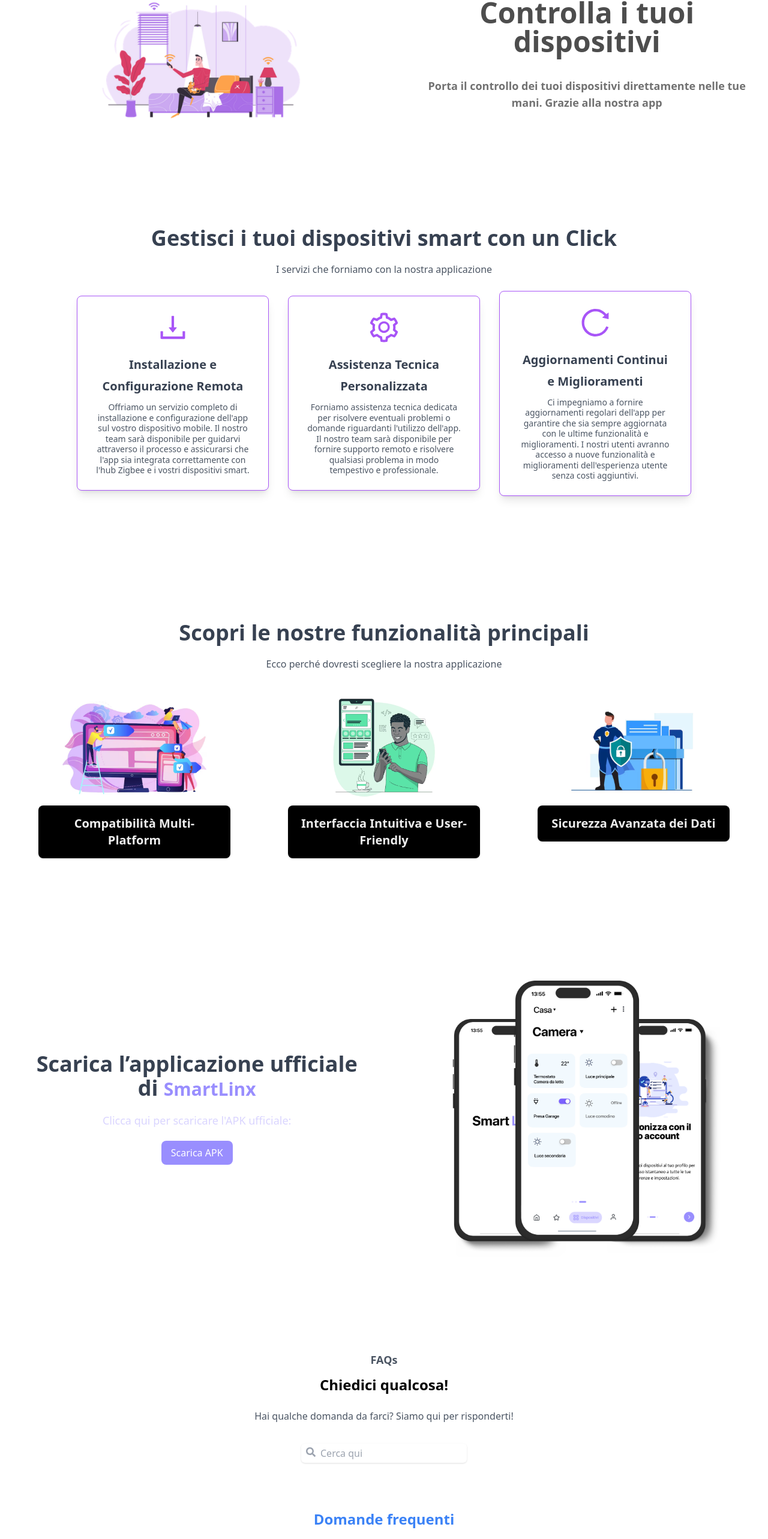
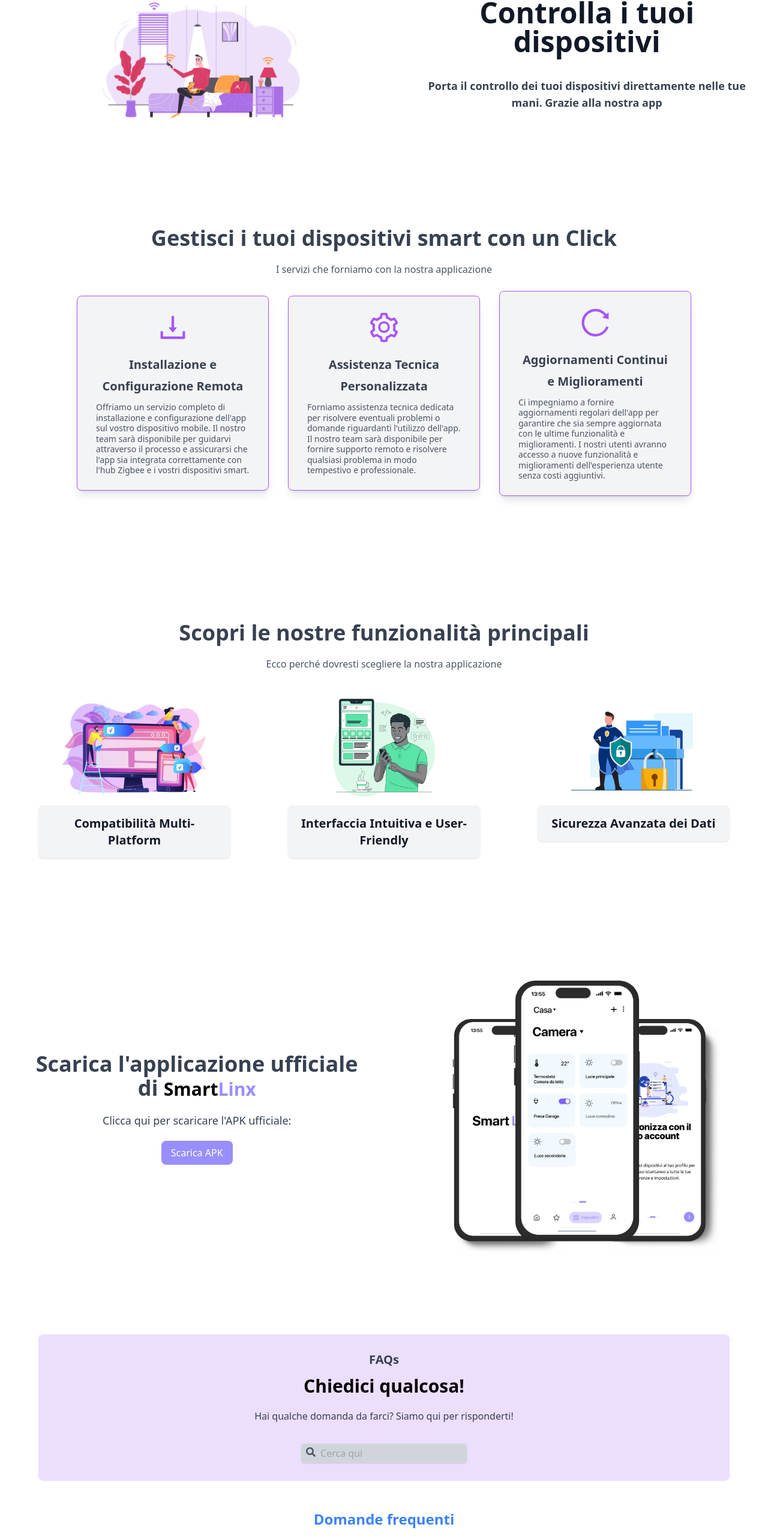
Before and after one commit to NinoZullo05/SmartLinx-website, a React (Create React App) app: page / in a window 1280 px wide. Shown: the part 171-2737 px from the top of the page at 60% size. Built offline with nearby package versions, Linux system fonts and the light colour scheme.

Commit message:
Added dark mode feature.

```diff
--- a/src/App.js
+++ b/src/App.js
@@ -1,17 +1,17 @@
-import React from 'react';
+import React from "react";
 
-import NavBar from './Components/NavBar';
-import Home from './Components/Home';
-import Servizi from './Components/Servizi';
-import Feature from './Components/Feature';
-import Download from './Components/Download';
-import FAQ from './Components/FAQ';
-import FAQGrid from './Components/FAQGrid';
-import Footer from './Components/Footer';
+import NavBar from "./Components/NavBar";
+import Home from "./Components/Home";
+import Servizi from "./Components/Servizi";
+import Feature from "./Components/Feature";
+import Download from "./Components/Download";
+import FAQ from "./Components/FAQ";
+import FAQGrid from "./Components/FAQGrid";
+import Footer from "./Components/Footer";
 
-function App () {
+function App() {
   return (
-    <div>
+    <div className="bg-white dark:bg-gray-900">
       <NavBar />
       <Home />
       <Servizi />
@@ -20,7 +20,6 @@ function App () {
       <FAQ />
       <FAQGrid />
       <Footer />
-
     </div>
   );
 }
--- a/src/Components/Download.jsx
+++ b/src/Components/Download.jsx
@@ -1,25 +1,40 @@
-import React from 'react';
-import DownloadImage from '../images/Download.png';
-import ParallaxTilt from 'react-parallax-tilt';
-import '../stili/FontStyle.css';
+import React from "react";
+import DownloadImage from "../images/Download.png";
+import ParallaxTilt from "react-parallax-tilt";
+import "../stili/FontStyle.css";
 
 const Download = () => (
-  <div className='mb-32 mt-10 flex justify-center items-center dark:bg-dark_background bg-light_background' id="download">
-    <div className='w-auto mx-auto text-center flex flex-col md:flex-row mt-20'>
-      <div className='md:w-1/2 md:pr-4 md:pl-8 ml-3 mr-3 flex justify-center items-center'>
+  <div
+    className="mb-32 mt-10 flex justify-center items-center bg-inherit"
+    id="download"
+  >
+    <div className="w-auto mx-auto text-center flex flex-col md:flex-row mt-20">
+      <div className="md:w-1/2 md:pr-4 md:pl-8 ml-3 mr-3 flex justify-center items-center">
         <div>
-          <h1 className="text-4xl font-bold dark:text-onSurfaceVariant text-light_primary mb-5">
-            <span className="font-SFProDisplayBlackItalic text-4xl text-gray-700">Scarica l’applicazione ufficiale di </span>
-            <span className='font-bold text-3xl dark:dark_primary text-light_primary' >Smart</span>
-            <span className='font-bold text-3xl dark:text-dark_primary text-[#998EFE]'>Linx</span>
+          <h1 className="text-4xl font-bold dark:text-onSurfaceVariant text-[#998EFE] mb-5">
+            <span className="font-SFProDisplayBlackItalic text-4xl text-gray-700 dark:text-gray-100">
+              Scarica l&apos;applicazione ufficiale di{" "}
+            </span>
+            <span className="font-bold text-3xl text-black dark:text-white">
+              Smart
+            </span>
+            <span className="font-bold text-3xl">Linx</span>
           </h1>
-          <p className='text-lg mb-5 text-light_secondary dark:text-dark_secondary'>Clicca qui per scaricare l'APK ufficiale:</p>
-          <button className="bg-light_primary text-white px-4 py-2 rounded-lg hover:bg-light_secondary focus:outline-none focus:bg-light_secondary mb-4">Scarica APK</button>
+          <p className="text-lg mb-5 text-gray-700 dark:text-gray-300">
+            Clicca qui per scaricare l'APK ufficiale:
+          </p>
+          <button className="text-white px-4 py-2 rounded-lg bg-[#998EFE] hover:bg-[#998EFE]/60 focus:outline-none focus:bg-[#998EFE]/50 mb-4">
+            Scarica APK
+          </button>
         </div>
       </div>
-      <div className='md:w-1/2 md:pl-8 mt-5 mr-3 ml-3 flex justify-center items-center'>
+      <div className="md:w-1/2 md:pl-8 mt-5 mr-3 ml-3 flex justify-center items-center">
         <ParallaxTilt>
-          <img src={DownloadImage} alt="Download" className='max-w-[250px] md:max-w-[450px] mx-auto' />
+          <img
+            src={DownloadImage}
+            alt="Download"
+            className="max-w-[250px] md:max-w-[450px] mx-auto"
+          />
         </ParallaxTilt>
       </div>
     </div>
--- a/src/Components/FAQ.jsx
+++ b/src/Components/FAQ.jsx
@@ -1,30 +1,45 @@
-import React from 'react';
-import { Link } from 'react-scroll';
-import { FaSearch } from 'react-icons/fa';
+import React from "react";
+import { Link } from "react-scroll";
+import { FaSearch } from "react-icons/fa";
 
 function FAQ() {
   return (
-    <div className='dark:bg-dark_background bg-light_background'>
-      <div className="mx-6 lg:mx-16 xl:mx-16 mt-5 mb-2 py-7 dark:bg-dark_background bg-light_background bg-opacity-20 rounded-lg text-left lg:px-6 xl:px-8 flex flex-col justify-start items-center gap-8 sm:mx-4" id="faq">
+    <>
+      <div
+        className="bg-[#9E5CF6] mx-6 lg:mx-16 xl:mx-16 mt-5 mb-2 py-7 bg-opacity-20 rounded-lg text-left lg:px-6 xl:px-8 flex flex-col justify-start items-center gap-8 sm:mx-4"
+        id="faq"
+      >
         <div className="h-auto w-full px-4 flex flex-col justify-start items-center gap-4">
           <div className="h-16 w-full flex flex-col justify-start items-center gap-3">
-            <h1 className="text-gray-600 dark:text-gray-400 text-lg font-semibold">FAQs</h1>
-            <h2 className="text-black dark:text-white text-2xl font-semibold">Chiedici qualcosa!</h2>
+            <h1 className="text-gray-700 dark:text-gray-300 text-xl font-semibold">
+              FAQs
+            </h1>
+            <h2 className="text-black dark:text-gray-100 text-3xl font-semibold">
+              Chiedici qualcosa!
+            </h2>
           </div>
         </div>
-        <p className="w-full text-gray-600 dark:text-gray-400 text-base font-normal text-center">Hai qualche domanda da farci? Siamo qui per risponderti!</p>
+        <p className="w-full text-gray-700 dark:text-gray-300 text-base font-normal text-center">
+          Hai qualche domanda da farci? Siamo qui per risponderti!
+        </p>
 
         <div className="h-9 w-1/4 flex justify-center items-center relative">
-          <FaSearch className="absolute left-2 top-2 text-gray-400 dark:text-gray-300" />
-          <input type="text" placeholder="Cerca qui" className="w-full lg:max-w-lg mx-auto lg:mx-0 px-2 py-1 pl-8 bg-white dark:bg-dark_primaryContainer text-gray-900 dark:text-gray-100 rounded-md shadow" />
+          <FaSearch className="absolute left-2 top-2 text-gray-600 dark:text-gray-300" />
+          <input
+            type="text"
+            placeholder="Cerca qui"
+            className="w-full lg:max-w-lg mx-auto lg:mx-0 px-2 py-1 pl-8 bg-gray-300 dark:bg-gray-700 text-gray-900 dark:text-gray-100 rounded-md shadow"
+          />
 
-          <Link to="faq" smooth={true} duration={500} className="cursor-pointer">
-          </Link>
-
+          <Link
+            to="faq"
+            smooth={true}
+            duration={500}
+            className="cursor-pointer"
+          ></Link>
         </div>
-
       </div>
-    </div>
+    </>
   );
 }
 
--- a/src/Components/Feature.jsx
+++ b/src/Components/Feature.jsx
@@ -1,38 +1,44 @@
-import React from 'react';
-import { Link } from 'react-scroll';
-import '../stili/FontStyle.css';
-import Feature1 from '../images/Feature1.png';
-import Feature2 from '../images/Feature2.png';
-import Feature3 from '../images/Feature3.png';
+import React from "react";
+import { Link } from "react-scroll";
+import "../stili/FontStyle.css";
+import Feature1 from "../images/Feature1.png";
+import Feature2 from "../images/Feature2.png";
+import Feature3 from "../images/Feature3.png";
 
 const Feature = () => {
   const featureItems = [
-    { imageSrc: Feature1, title: 'Compatibilità Multi-Platform' },
-    { imageSrc: Feature2, title: 'Interfaccia Intuitiva e User-Friendly' },
-    { imageSrc: Feature3, title: 'Sicurezza Avanzata dei Dati' }
+    { imageSrc: Feature1, title: "Compatibilità Multi-Platform" },
+    { imageSrc: Feature2, title: "Interfaccia Intuitiva e User-Friendly" },
+    { imageSrc: Feature3, title: "Sicurezza Avanzata dei Dati" },
   ];
 
   return (
     <>
-
       <div className="text-center mb-8 mt-52 dark:text-white" id="feature">
-        <h1 className="text-4xl font-bold text-gray-700 dark:text-gray-400 mb-5">
-          <Link
-            to="feature"
-            smooth={true}
-            duration={500}
-          >
+        <h1 className="text-4xl font-bold text-gray-700 dark:text-gray-100 mb-5">
+          <Link to="feature" smooth={true} duration={500}>
             Scopri le nostre funzionalità principali
           </Link>
         </h1>
-        <h2 className="text-base font-medium text-gray-600 dark:text-gray-400">Ecco perché dovresti scegliere la nostra applicazione</h2>
+        <h2 className="text-base font-medium text-gray-600 dark:text-gray-300">
+          Ecco perché dovresti scegliere la nostra applicazione
+        </h2>
       </div>
       <div className="flex flex-wrap justify-center items-center gap-8">
         {featureItems.map((feature, index) => (
-          <div key={index} className="w-96 h-80 flex-col justify-start items-center inline-flex">
-            <img className="w-auto h-48" src={feature.imageSrc} alt={feature.title} />
-            <div className="p-4 bg-light_secondaryContainer dark:bg-dark_secondaryContainer rounded-lg shadow flex-col justify-start items-center gap-4 flex">
-              <div className="w-72 text-center text-light_onSurface dark:text-dark_onSurface text-xl font-semibold leading-7">{feature.title}</div>
+          <div
+            key={index}
+            className="w-96 h-80 flex-col justify-start items-center inline-flex"
+          >
+            <img
+              className="w-auto h-48"
+              src={feature.imageSrc}
+              alt={feature.title}
+            />
+            <div className="p-4  bg-gray-100 dark:bg-gray-800 rounded-lg shadow flex-col justify-start items-center gap-4 flex">
+              <div className="w-72 text-center text-gray-900 dark:text-gray-300 text-xl font-semibold leading-7">
+                {feature.title}
+              </div>
             </div>
           </div>
         ))}
--- a/src/Components/Home.jsx
+++ b/src/Components/Home.jsx
@@ -1,13 +1,13 @@
-import React, { useState, useEffect } from 'react';
-import onBoarding1 from '../images/onBoarding1.png';
-import onBoarding2 from '../images/onBoarding2.png';
-import onBoarding3 from '../images/onBoarding3.png';
+import React, { useState, useEffect } from "react";
+import onBoarding1 from "../images/onBoarding1.png";
+import onBoarding2 from "../images/onBoarding2.png";
+import onBoarding3 from "../images/onBoarding3.png";
 
 const immagini = [onBoarding1, onBoarding2, onBoarding3];
 const testi = [
-  'Controlla i tuoi dispositivi',
-  'Sincronizza con il tuo account',
-  'Automazione'
+  "Controlla i tuoi dispositivi",
+  "Sincronizza con il tuo account",
+  "Automazione",
 ];
 
 const Hero = () => {
@@ -15,30 +15,36 @@ const Hero = () => {
 
   useEffect(() => {
     const interval = setInterval(() => {
-      impostaIndiceImmagineCorrente(prevIndex => (prevIndex + 1) % immagini.length);
+      impostaIndiceImmagineCorrente(
+        (prevIndex) => (prevIndex + 1) % immagini.length
+      );
     }, 8000);
 
     return () => clearInterval(interval);
   }, []);
 
   return (
-    <div className='mb-32 mt-10 flex justify-center items-center' id="home">
-      <div className='w-auto mx-auto text-center flex flex-col md:flex-row mt-20'>
-        <div className='md:w-1/2 md:pr-4 md:pl-8 ml-5 mr-3'>
+    <div className="mb-32 mt-10 flex justify-center items-center" id="home">
+      <div className="w-auto mx-auto text-center flex flex-col md:flex-row mt-20">
+        <div className="md:w-1/2 md:pr-4 md:pl-8 ml-5 mr-3">
           <img
             src={immagini[indiceImmagineCorrente]}
             alt={`Immagine ${indiceImmagineCorrente + 1}`}
             className="max-w-[450px] w-full h-auto mx-auto fade-in"
           />
         </div>
-        <div className='md:w-1/2 md:pl-8 mt-3 mr-3 ml-3'>
-          <h1 className='text-[#4D4D4D] md:text-5xl sm:text-5xl text-2xl font-bold md:py-4 mb-5 mt-5 ml-5 mr-5'>
+        <div className="md:w-1/2 md:pl-8 mt-3 mr-3 ml-3">
+          <h1 className="text-gray-900 dark:text-gray-100 md:text-5xl sm:text-5xl text-2xl font-bold md:py-4 mb-5 mt-5 ml-5 mr-5">
             {testi[indiceImmagineCorrente]}
           </h1>
-          <p className='md:text-lg text-base font-bold text-[#717171] ml-5 mr-5 mt-3'>
-            {indiceImmagineCorrente === 0 && 'Porta il controllo dei tuoi dispositivi direttamente nelle tue mani. Grazie alla nostra app'}
-            {indiceImmagineCorrente === 1 && 'Connetti i tuoi dispositivi al tuo profilo per avere accesso istantaneo a tutte le tue preferenze e impostazioni.'}
-            {indiceImmagineCorrente === 2 && 'La nostra app ti consente di automatizzare le azioni quotidiane dei tuoi dispositivi. Configura facilmente scenari personalizzati.'}
+          <p className="md:text-lg text-base font-bold text-gray-700 dark:text-gray-300 ml-5 mr-5 mt-3">
+            {indiceImmagineCorrente === 0
+              ? "Porta il controllo dei tuoi dispositivi direttamente nelle tue mani. Grazie alla nostra app"
+              : indiceImmagineCorrente === 1
+              ? "Connetti i tuoi dispositivi al tuo profilo per avere accesso istantaneo a tutte le tue preferenze e impostazioni."
+              : indiceImmagineCorrente === 2
+              ? "La nostra app ti consente di automatizzare le azioni quotidiane dei tuoi dispositivi. Configura facilmente scenari personalizzati."
+              : ""}
           </p>
         </div>
       </div>
--- a/src/Components/NavBar.jsx
+++ b/src/Components/NavBar.jsx
@@ -1,5 +1,5 @@
-import React, { useState, useEffect, useRef } from 'react';
-import { Link } from 'react-scroll';
+import React, { useState, useEffect, useRef } from "react";
+import { Link } from "react-scroll";
 import Immagine from "../images/Logo.png";
 
 const Navbar = () => {
@@ -20,7 +20,7 @@ const Navbar = () => {
       const menuHeight = menuRef.current.offsetHeight;
       menuRef.current.style.marginBottom = `${menuHeight}px /2`;
     } else {
-            menuRef.current.style.marginBottom = '0';
+      menuRef.current.style.marginBottom = "0";
     }
   }, [isMenuOpen]);
 
@@ -29,38 +29,68 @@ const Navbar = () => {
   };
 
   return (
-        <nav className="fixed w-full z-20 top-0 backdrop-filter backdrop-blur-lg bg-opacity-15">
+    <nav className="fixed w-full z-20 top-0 backdrop-filter backdrop-blur-lg bg-opacity-15 bg-inherit">
       <div className="max-w-screen-xl flex flex-wrap items-center justify-between mx-auto p-4">
         <div className="flex items-center space-x-3 rtl:space-x-reverse">
           <img src={Immagine} className="h-8" alt="SmartLinx Logo" />
           <div className="flex-shrink-0">
-                        <span className="font-bold text-3xl text-black">Smart</span>
+            <span className="font-bold text-3xl text-black dark:text-white">
+              Smart
+            </span>
             <span className="font-bold text-3xl text-[#9E5CF6]">Linx</span>
           </div>
         </div>
         <div className="flex md:order-2 space-x-3 md:space-x-0 rtl:space-x-reverse">
-                    <button onClick={toggleMenu} type="button" className="inline-flex items-center p-2 w-10 h-10 justify-center text-sm text-gray-500 rounded-lg md:hidden hover:bg-gray-100 focus:outline-none focus:ring-2 focus:ring-gray-200 dark:text-gray-400 dark:hover:bg-gray-700 dark:focus:ring-gray-600" aria-controls="navbar-sticky" aria-expanded="false">
+          <button
+            onClick={toggleMenu}
+            type="button"
+            className="inline-flex items-center p-2 w-10 h-10 justify-center text-sm text-gray-500 rounded-lg md:hidden hover:bg-gray-100 focus:outline-none focus:ring-2 focus:ring-gray-200 dark:text-gray-400 dark:hover:bg-gray-700 dark:focus:ring-gray-600"
+            aria-controls="navbar-sticky"
+            aria-expanded="false"
+          >
             <span className="sr-only">Apri menu</span>
-                        <svg className="w-5 h-5" aria-hidden="true" xmlns="http://www.w3.org/2000/svg" fill="none" viewBox="0 0 17 14">
-                            <path stroke="currentColor" strokeLinecap="round" strokeLinejoin="round" strokeWidth="2" d="M1 1h15M1 7h15M1 13h15" />
+            <svg
+              className="w-5 h-5"
+              aria-hidden="true"
+              xmlns="http://www.w3.org/2000/svg"
+              fill="none"
+              viewBox="0 0 17 14"
+            >
+              <path
+                stroke="currentColor"
+                strokeLinecap="round"
+                strokeLinejoin="round"
+                strokeWidth="2"
+                d="M1 1h15M1 7h15M1 13h15"
+              />
             </svg>
           </button>
         </div>
-                <div ref={menuRef} className={`items-center justify-between w-full md:flex md:w-auto md:order-1 ${isMenuOpen ? 'block' : 'hidden'}`} id="navbar-sticky">
+        <div
+          ref={menuRef}
+          className={`items-center justify-between w-full md:flex md:w-auto md:order-1 ${
+            isMenuOpen ? "block" : "hidden"
+          }`}
+          id="navbar-sticky"
+        >
           <ul className="flex flex-col p-4 md:p-0 mt-4 font-medium border rounded-lg md:space-x-8 rtl:space-x-reverse md:flex-row md:mt-0 md:border-0 dark:border-gray-700">
-                        {['home', 'servizi', 'feature', 'download', 'faq'].map(section => (
+            {["home", "servizi", "feature", "download", "faq"].map(
+              (section) => (
                 <li key={section}>
                   <Link
                     to={section}
                     smooth={true}
                     activeClass="active"
-                                    className={`block py-2 px-3 text-gray-700 dark:text-gray-700 rounded md:p-0 md:text-[#9E5CF6] cursor-pointer ${activeSection === section ? "bg-[#9E5CF6]" : ""}`}
+                    className={`block py-2 px-3 text-gray-700 dark:text-gray-300 rounded md:p-0 md:text-[#9E5CF6] cursor-pointer ${
+                      activeSection === section ? "bg-[#9E5CF6]" : ""
+                    }`}
                     onSetActive={handleSetActive}
                   >
                     {capitalizeFirstLetter(section)}
                   </Link>
                 </li>
-                        ))}
+              )
+            )}
           </ul>
         </div>
       </div>
--- a/src/Components/Servizi.jsx
+++ b/src/Components/Servizi.jsx
@@ -1,44 +1,63 @@
-import React from 'react';
-import { AiOutlineDownload, AiOutlineSetting, AiOutlineReload } from 'react-icons/ai';
-import '../stili/FontStyle.css';
+import React from "react";
+import {
+  AiOutlineDownload,
+  AiOutlineSetting,
+  AiOutlineReload,
+} from "react-icons/ai";
+import "../stili/FontStyle.css";
 
 const Servizi = () => {
   const serviziData = [
     {
-      Icona: <AiOutlineDownload className="text-purple-500 w-16 h-14 relative" />,
-      Titolo: 'Installazione e Configurazione Remota',
-      Descrizione: 'Offriamo un servizio completo di installazione e configurazione dell\'app sul vostro dispositivo mobile. Il nostro team sarà disponibile per guidarvi attraverso il processo e assicurarsi che l\'app sia integrata correttamente con l\'hub Zigbee e i vostri dispositivi smart.'
+      Icona: (
+        <AiOutlineDownload className="text-purple-500 w-16 h-14 relative" />
+      ),
+      Titolo: "Installazione e Configurazione Remota",
+      Descrizione:
+        "Offriamo un servizio completo di installazione e configurazione dell'app sul vostro dispositivo mobile. Il nostro team sarà disponibile per guidarvi attraverso il processo e assicurarsi che l'app sia integrata correttamente con l'hub Zigbee e i vostri dispositivi smart.",
     },
     {
-      Icona: <AiOutlineSetting className="text-purple-500 w-16 h-14 relative" />,
-      Titolo: 'Assistenza Tecnica Personalizzata',
-      Descrizione: 'Forniamo assistenza tecnica dedicata per risolvere eventuali problemi o domande riguardanti l\'utilizzo dell\'app. Il nostro team sarà disponibile per fornire supporto remoto e risolvere qualsiasi problema in modo tempestivo e professionale.'
+      Icona: (
+        <AiOutlineSetting className="text-purple-500 w-16 h-14 relative" />
+      ),
+      Titolo: "Assistenza Tecnica Personalizzata",
+      Descrizione:
+        "Forniamo assistenza tecnica dedicata per risolvere eventuali problemi o domande riguardanti l'utilizzo dell'app. Il nostro team sarà disponibile per fornire supporto remoto e risolvere qualsiasi problema in modo tempestivo e professionale.",
     },
     {
       Icona: <AiOutlineReload className="text-purple-500 w-16 h-14 relative" />,
-      Titolo: 'Aggiornamenti Continui e Miglioramenti',
-      Descrizione: 'Ci impegniamo a fornire aggiornamenti regolari dell\'app per garantire che sia sempre aggiornata con le ultime funzionalità e miglioramenti. I nostri utenti avranno accesso a nuove funzionalità e miglioramenti dell\'esperienza utente senza costi aggiuntivi.'
-    }
+      Titolo: "Aggiornamenti Continui e Miglioramenti",
+      Descrizione:
+        "Ci impegniamo a fornire aggiornamenti regolari dell'app per garantire che sia sempre aggiornata con le ultime funzionalità e miglioramenti. I nostri utenti avranno accesso a nuove funzionalità e miglioramenti dell'esperienza utente senza costi aggiuntivi.",
+    },
   ];
 
   return (
     <div>
-
       <div className="text-center mb-6 mt-20" id="servizi">
-        <h1 className="text-4xl font-bold text-gray-700 mb-5">
+        <h1 className="text-4xl font-bold text-gray-700 dark:text-gray-100 mb-5">
           Gestisci i tuoi dispositivi smart con un Click
         </h1>
-        <h2 className="text-base font-medium text-gray-600">I servizi che forniamo con la nostra applicazione</h2>
+        <h2 className="text-base font-medium text-gray-600 dark:text-gray-300">
+          I servizi che forniamo con la nostra applicazione
+        </h2>
       </div>
       <div className="flex flex-wrap justify-center items-center gap-8">
         {serviziData.map((servizio, index) => (
-          <div key={index} className="w-80 h-auto px-8 py-6 bg-white rounded-lg shadow-lg border border-purple-500 flex flex-col justify-start items-center gap-2">
+          <div
+            key={index}
+            className="w-80 h-auto px-8 py-6 bg-gray-100 dark:bg-gray-800 rounded-lg shadow-lg border border-purple-500 flex flex-col justify-start items-center gap-2"
+          >
             <div className="h-36 flex flex-col justify-start items-center gap-4">
               {servizio.Icona}
-              <div className="self-stretch text-center text-gray-700 text-xl font-bold font-'SF Pro Display Medium' leading-9">{servizio.Titolo}</div>
+              <h1 className="self-stretch text-center text-gray-700 dark:text-gray-200 text-xl font-bold font-'SF Pro Display Medium' leading-9">
+                {servizio.Titolo}
+              </h1>
             </div>
             <div className="justify-start items-start gap-2 inline-flex">
-              <div className="w-64 text-center text-gray-600 text-sm font-normal font-'SF Pro Display Regular' leading-tight">{servizio.Descrizione}</div>
+              <span className="w-64 text-left text-gray-600 dark:text-gray-300 text-sm font-normal font-'SF Pro Display Regular' leading-tight">
+                {servizio.Descrizione}
+              </span>
             </div>
           </div>
         ))}
```
Also changed, not shown: src/Components/FAQGrid.jsx (+41 -22 lines), src/Components/Footer.jsx (+93 -61 lines), tailwind.config.js (+6 -27 lines). Lines whose indentation alone changed are shown as unchanged.
